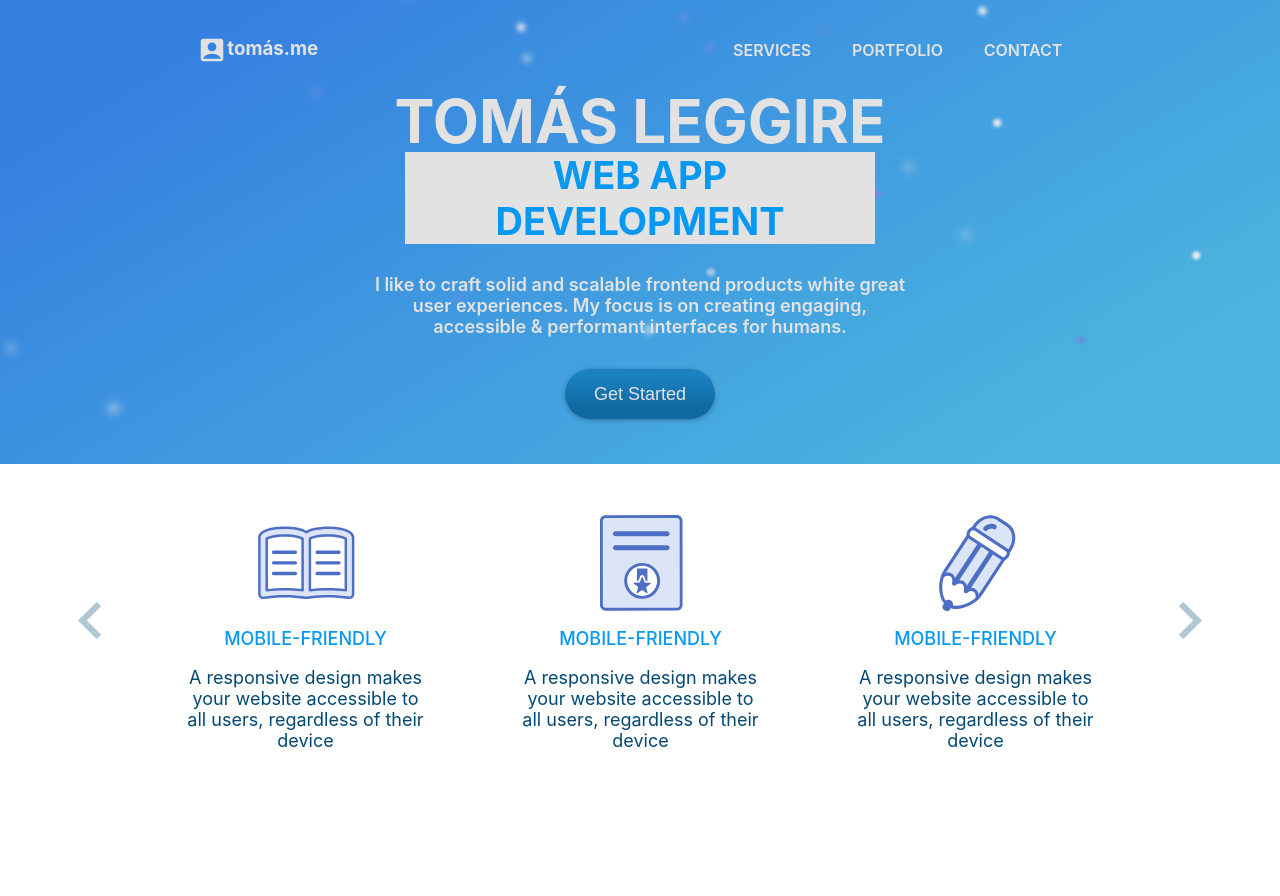
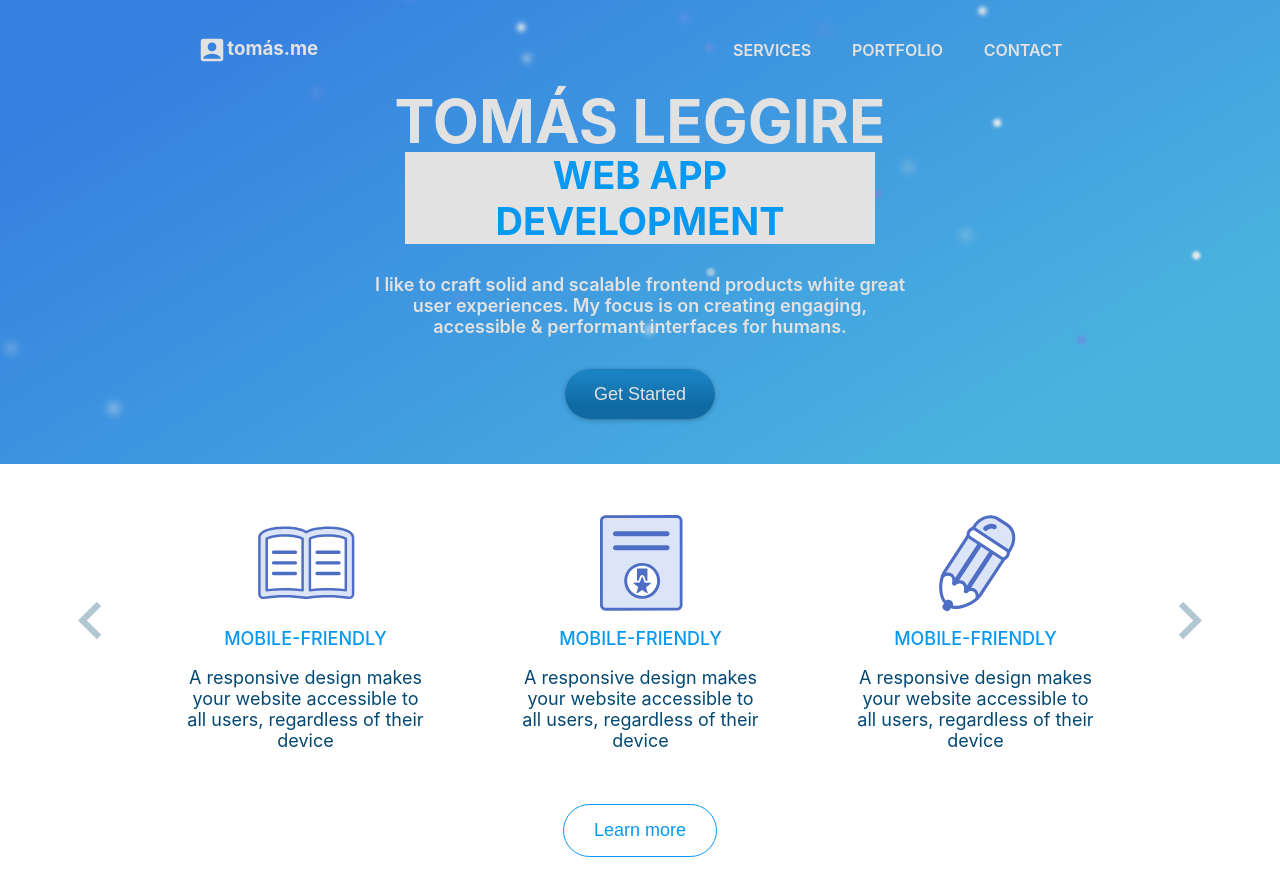
Before and after one commit to tomasleggire/tomasleggire, a React (Create React App) app: page / in a window 1280 px wide. Shown: the top 896 px of the page. Before the commit the page ends 800 px from the top, so only its background shows below. Built offline with nearby package versions, Linux system fonts and the light colour scheme.

Commit message:
btn learn more agregado

```diff
--- a/src/App.js
+++ b/src/App.js
@@ -26,9 +26,7 @@ function App() {
         <Navbar isVisible={isVisible} />
         <Portada />
       </HomeContainer>
-      <Services>
-
-      </Services>
+      <Services />
     </div>
     </AppContext.Provider>
   );
--- a/src/containers/Services.js
+++ b/src/containers/Services.js
@@ -41,20 +41,29 @@ export default function Services() {
   };
 
   return (
+    <>
       <div className="services-main">
-      <button onClick={() => slider?.current?.slickPrev()} className="btn-option-div">
-        <MdKeyboardArrowLeft className="btn-option"/>
+        <button
+          onClick={() => slider?.current?.slickPrev()}
+          className="btn-option-div"
+        >
+          <MdKeyboardArrowLeft className="btn-option" />
         </button>
         <Slider {...settings} className="services-slider" ref={slider}>
           {optionsState.map((item) => {
             return (
-            <Option image={item.image} text={item.text} title={item.title}/>
-          )
+              <Option image={item.image} text={item.text} title={item.title} />
+            );
           })}
         </Slider>
-      <button onClick={() => slider?.current?.slickNext()} className="btn-option-div">
-        <MdKeyboardArrowRight className="btn-option"/>
+        <button
+          onClick={() => slider?.current?.slickNext()}
+          className="btn-option-div"
+        >
+          <MdKeyboardArrowRight className="btn-option" />
         </button>
       </div>
+      <button className="btn-learn-more">Learn more</button>
+    </>
   );
 }
--- a/src/styles/Services.scss
+++ b/src/styles/Services.scss
@@ -34,6 +34,26 @@
     height: 75px;
 }
 
+.btn-learn-more {
+    border: none;
+    background: none;
+    border: 1px solid var(--blue-secondary);
+    padding: 15px 30px;
+    border-radius: 30px;
+    margin-top: 25px;
+    font-size: var(--lg);
+    color: var(--blue-secondary);
+    cursor: pointer;
+    margin-bottom: 100px;
+    text-align: center;
+    transition: .2s;
+}
+
+.btn-learn-more:hover {
+    color: var(--special-white);
+    background-color: var(--blue-secondary);
+}
+
 @media only screen and (max-width: 1553px) {
     .services-main {
         width: 80%;
```
Lines whose indentation alone changed are shown as unchanged.
